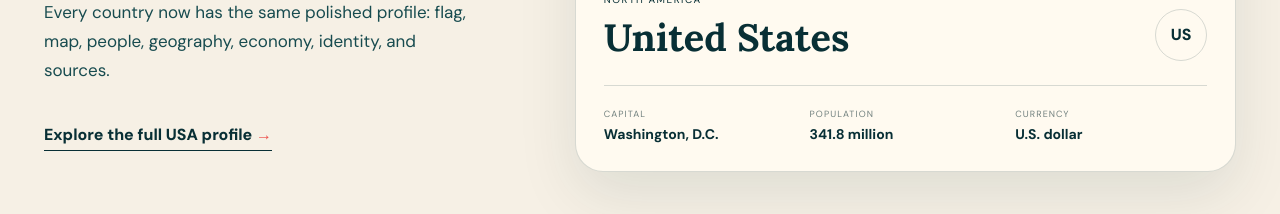
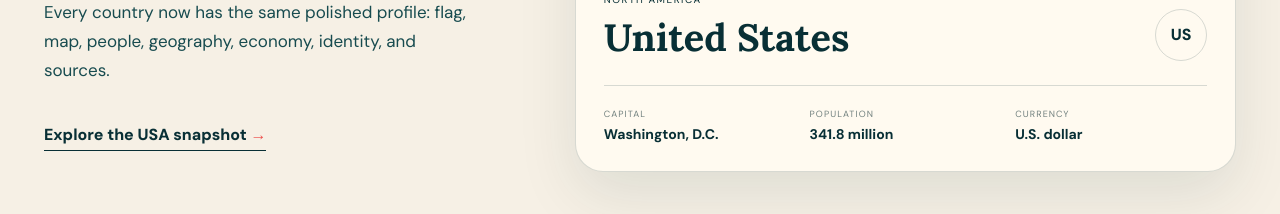
Before and after one commit to kokolo2020/coloratlasworld, a Next.js app: page / in a window 1280 px wide. Shown: the part 1400-1614 px from the top of the page. Built offline with nearby package versions, Linux system fonts and the light colour scheme.

Commit message:
Fix all-country snapshot routing

```diff
--- a/app/page.tsx
+++ b/app/page.tsx
@@ -9,7 +9,6 @@ const highlights = [
   { value: "0", label: "clutter or geography jargon" },
 ];
 
-const SNAPSHOT_COUNTRIES = COUNTRIES.map((country) => country.slug);
 const WHITE_FLAG_CARD_COUNTRIES = new Set(["AT", "CY", "FI", "GE", "GR", "ID", "IL", "JP", "KR", "MC", "MT", "PL", "SG", "SM", "VA"]);
 
 const PROFILE_OVERRIDES: Record<string, Partial<CountrySnapshotData>> = {
@@ -244,12 +243,13 @@ function buildSnapshot(slug: string): CountrySnapshotData {
 
 export default async function Home({ searchParams }: { searchParams?: Promise<{ country?: string }> }) {
   const params = await searchParams;
-  const snapshots = SNAPSHOT_COUNTRIES.map(buildSnapshot);
-  const initialCountry = params?.country;
+  const initialCountry = params?.country?.toLowerCase();
+  const activeCountry = initialCountry ? getCountryBySlug(initialCountry) : null;
+  const snapshot = buildSnapshot(activeCountry?.slug || "united-states");
 
   return (
     <main>
-      <CountrySnapshot data={snapshots} initialOpen={Boolean(initialCountry && SNAPSHOT_COUNTRIES.includes(initialCountry))} initialCountry={initialCountry} />
+      <CountrySnapshot data={snapshot} initialOpen={Boolean(activeCountry)} initialCountry={snapshot.slug} />
       <nav className="site-nav" aria-label="Primary navigation">
         <Link className="brand" href="/" aria-label="Color Atlas World home">
           <span className="brand-mark">✦</span>
@@ -305,9 +305,9 @@ export default async function Home({ searchParams }: { searchParams?: Promise<{
           <p className="eyebrow"><span /> Featured country</p>
           <h2>Begin anywhere.<br /><em>Explore deeply.</em></h2>
           <p>Every country now has the same polished profile: flag, map, people, geography, economy, identity, and sources.</p>
-          <Link className="text-link" href="/countries/united-states">Explore the full USA profile <span>→</span></Link>
+          <Link className="text-link" href="/?country=united-states">Explore the USA snapshot <span>→</span></Link>
         </div>
-        <Link className="country-feature-card" href="/countries/united-states">
+        <Link className="country-feature-card" href="/?country=united-states">
           <div className="feature-flag"><img src="/flags/us.svg" alt="" /></div>
           <div className="feature-card-body">
             <div className="feature-title-row">
@@ -334,7 +334,7 @@ export default async function Home({ searchParams }: { searchParams?: Promise<{
         <CountrySearch variant="hero" />
         <div className="country-directory-grid">
           {COUNTRIES.map((country) => (
-            <Link className="country-directory-card" href={`/countries/${country.slug}`} key={country.cca3}>
+            <Link className="country-directory-card" href={`/?country=${country.slug}`} key={country.cca3}>
               <img src={flagUrl(country.cca2)} alt="" loading="lazy" />
               <span><strong>{country.name}</strong><small>{displayRegion(country)} · {country.cca2}</small></span>
               <b aria-hidden="true">→</b>
--- a/components/CountrySearch.tsx
+++ b/components/CountrySearch.tsx
@@ -1,7 +1,20 @@
 "use client";
 
 import { FormEvent, useState } from "react";
-import { COUNTRY_SEARCH_INDEX } from "@/lib/countries";
+import countriesData from "@/data/countries.json";
+
+function slugifyCountry(name: string) {
+  return name.normalize("NFD").replace(/[\u0300-\u036f]/g, "").toLowerCase().replace(/&/g, " and ").replace(/[^a-z0-9]+/g, "-").replace(/^-|-$/g, "");
+}
+
+const COUNTRY_SEARCH_INDEX = countriesData.map((country) => ({
+  name: country.name,
+  slug: slugifyCountry(country.name),
+  terms: [country.name, country.officialName, country.cca2, country.cca3, ...country.aliases,
+    ...(country.cca2 === "US" ? ["USA", "America"] : []),
+    ...(country.cca2 === "GB" ? ["UK", "Britain", "Great Britain"] : []),
+  ].join(" ").toLowerCase(),
+}));
 
 export default function CountrySearch({ variant = "compact" }: { variant?: "hero" | "compact" }) {
   const [query, setQuery] = useState("");
@@ -16,8 +29,7 @@ export default function CountrySearch({ variant = "compact" }: { variant?: "hero
       || COUNTRY_SEARCH_INDEX.find((item) => item.terms.includes(term));
     if (!result) return setMessage("Country not found. Try a full name or two-letter code.");
     setMessage("");
-    window.history.pushState({}, "", `?country=${result.slug}`);
-    window.dispatchEvent(new CustomEvent("coloratlas:open-snapshot"));
+    window.location.href = `/?country=${result.slug}`;
   }
 
   return (
```
